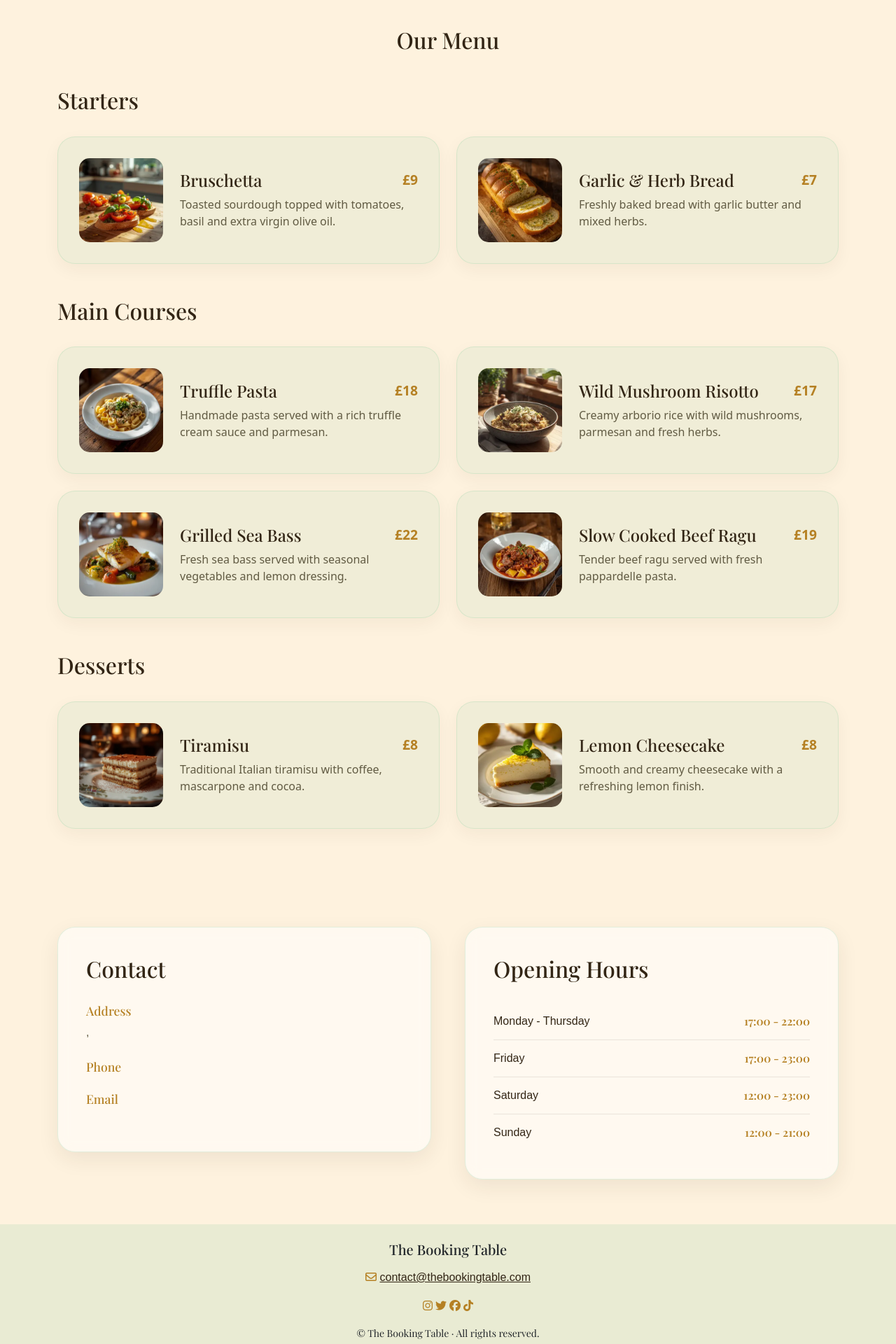
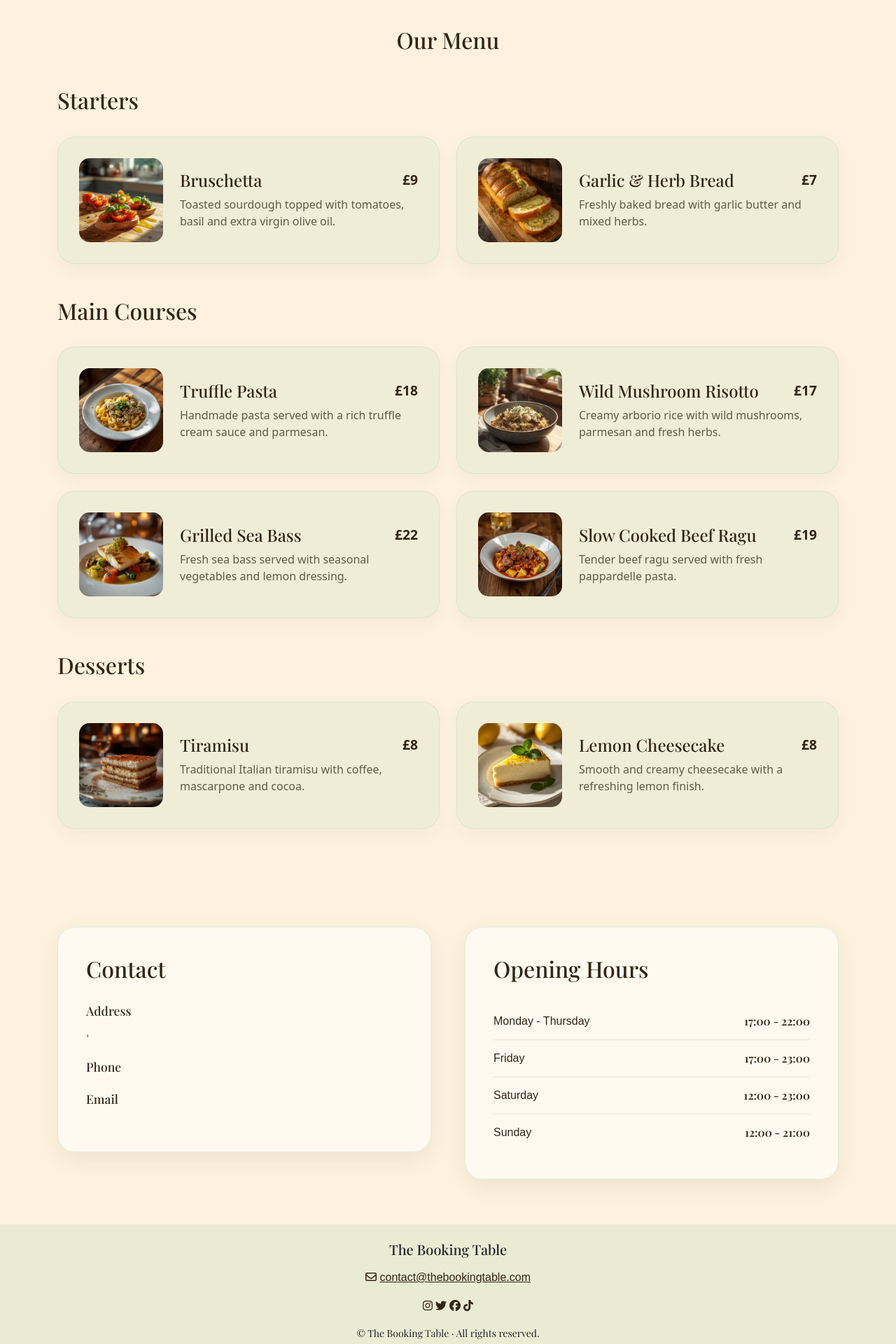
Before and after one commit to isadoraspirov/restaurant_booking, a Django app: page / in a window 1280 px wide. Shown: the part 958-2878 px from the top of the page at 70% size. Run offline with Django 4.2, Linux system fonts and the light colour scheme; data that the repository does not hold is empty; some libraries are stand-ins or nearby versions; some web fonts are replaced.

Commit message:
Update README and darken font colors for better visibility

```diff
--- a/homepage/templates/homepage/home.html
+++ b/homepage/templates/homepage/home.html
@@ -364,21 +364,21 @@
 
         <p class="mb-3 social-link">
           <i class="fa-regular fa-envelope"></i>
-          <a href="contact@thebookingtable.com" class="footer-link"
+          <a href="malito:contact@thebookingtable.com" class="footer-link"
             >contact@thebookingtable.com</a>
         </p>
 
         <div class="social-icons mb-3">
-          <a href="#" class="social-link"
+          <a href="#" class="social-link" aria-label="fa-instagram"
             ><i class="fa-brands fa-instagram"></i
           ></a>
-          <a href="#" class="social-link"
+          <a href="#" class="social-link" aria-label="Twitter"
             ><i class="fa-brands fa-twitter"></i
           ></a>
-          <a href="#" class="social-link"
+          <a href="#" class="social-link" aria-label="Facebook"
             ><i class="fa-brands fa-facebook"></i
           ></a>
-          <a href="#" class="social-link"
+          <a href="#" class="social-link" aria-label="TikTok"
             ><i class="fa-brands fa-tiktok"></i
           ></a>
         </div>
--- a/static/css/style.css
+++ b/static/css/style.css
@@ -250,7 +250,7 @@
 
 .info-item h5 {
     font-family: var(--secondary-font);
-    color: var(--gold-color);
+    color: var(--primary-color);
     font-size: 1.1rem;
     margin-bottom: 8px;
 }
@@ -290,7 +290,7 @@
 
 .hours-row span:last-child {
     font-family: var(--secondary-font);
-    color: var(--gold-color);
+    color: var(--primary-color);
     font-weight: 600;
 }
 
@@ -364,7 +364,7 @@
 }
 
 .menu-price {
-    color: var(--gold-color);
+    color: var(--primary-color);
     font-size: 1.2rem;
     font-weight: 700;
 }
@@ -388,12 +388,8 @@
     font-family: var(--secondary-font);
 }
 
-.social-link {
+.social-link,
+.footer-link {
     font-family: var(--primary-font);
-    color: var(--gold-color);
-}
-
-.footer-link {
-    font-family: var(--primary-color);
     color: var(--primary-color);
 }
```
Also changed, not shown: README.md.
